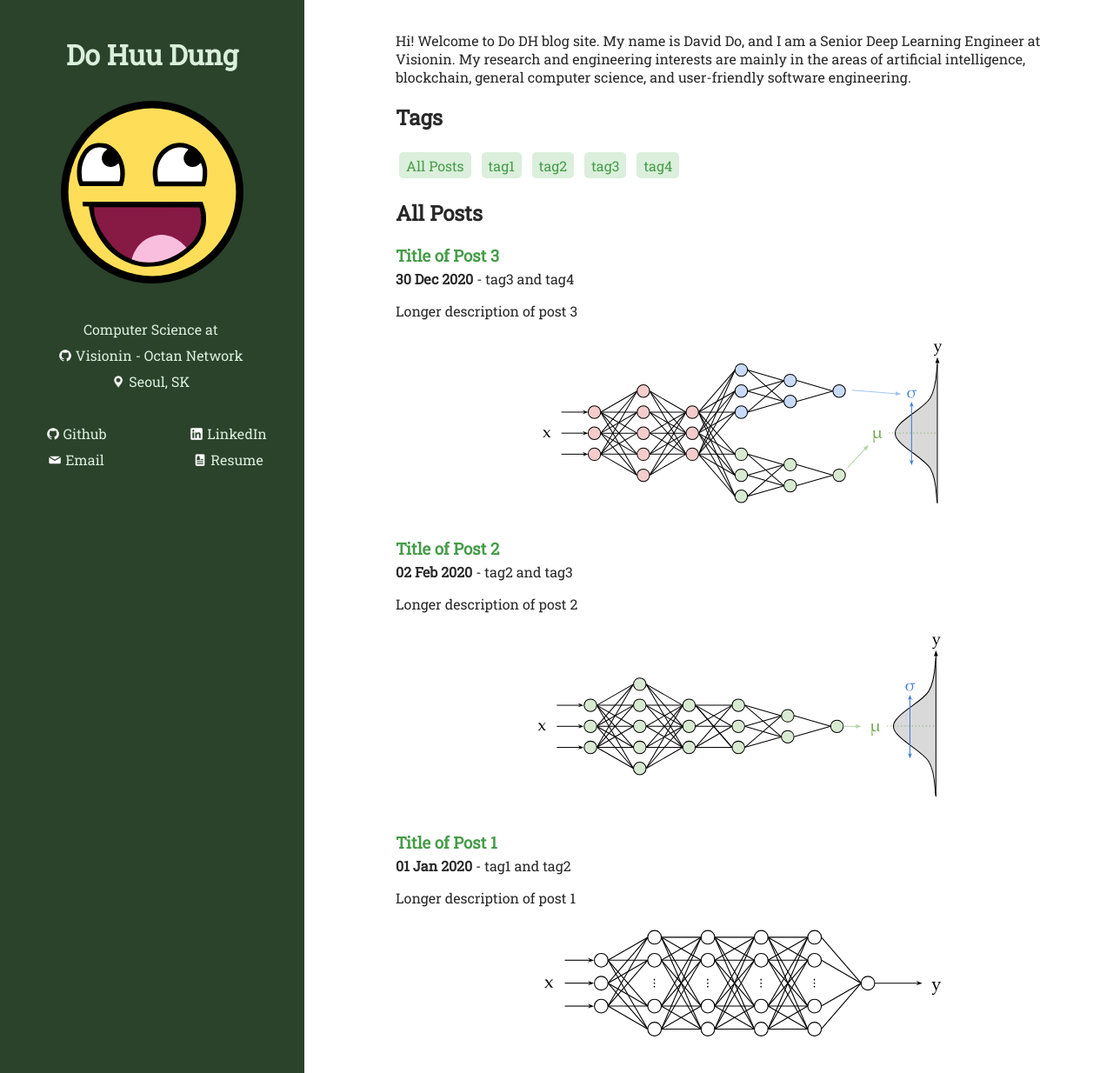
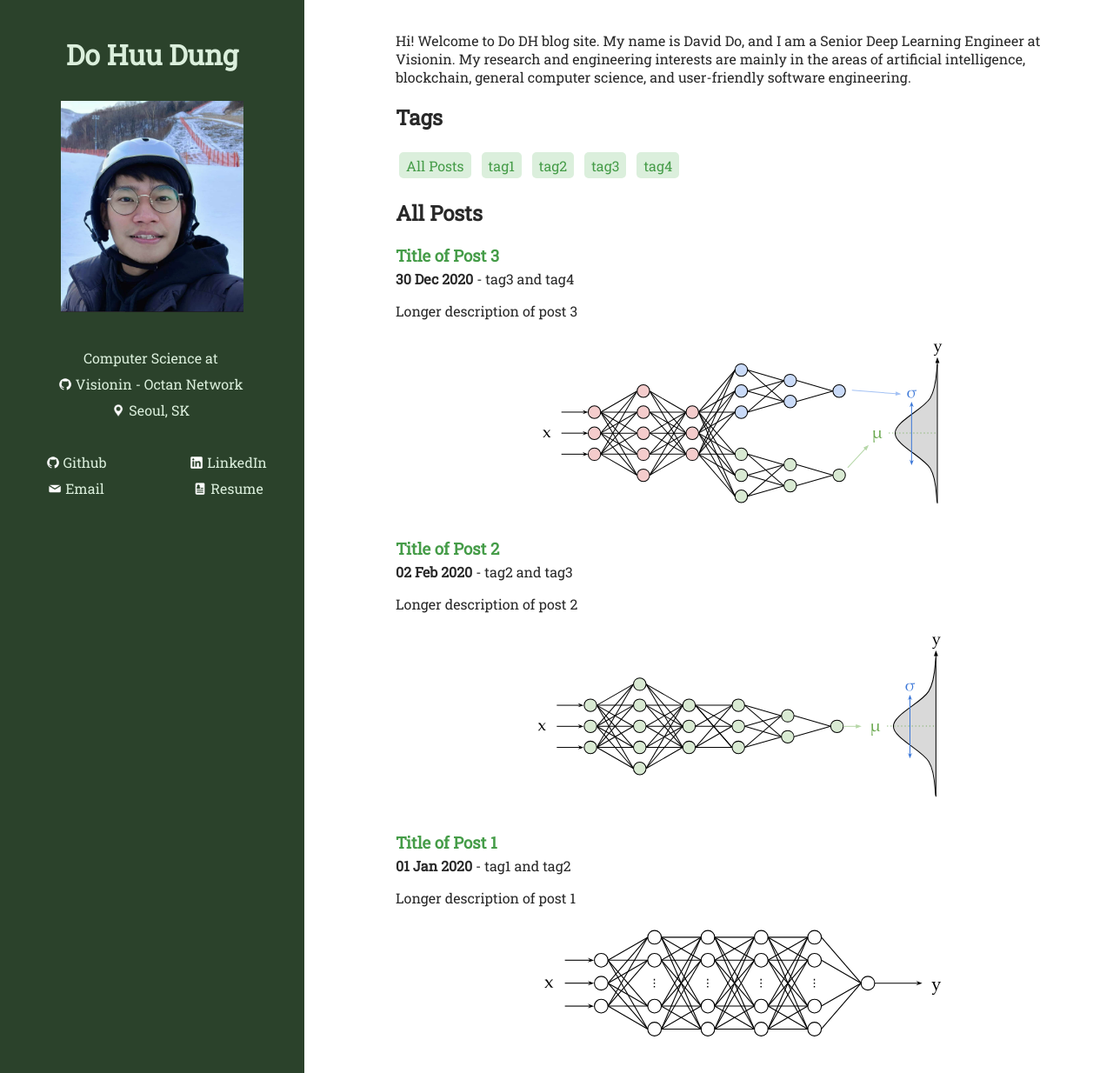
Before and after one commit to csdaviddo/csdaviddo.github.io, a Jekyll site: the page built from index.html, in a window 1280 px wide and 1234 px high. Shown: the whole window at 87% size. Built offline with Jekyll 4.4.1, drawn with Linux system fonts in a browser that asks for light colours.

Commit message:
Update _config.yml

```diff
--- a/_config.yml
+++ b/_config.yml
@@ -25,7 +25,7 @@ social:
     - https://github.com/dungdo123
 
 # Images + files
-logo: assets/img/headshot.svg
+logo: assets/img/snow_avt.png
 cv_url: assets/files/cv.pdf
 resume_url: assets/files/resume.pdf
 
```
